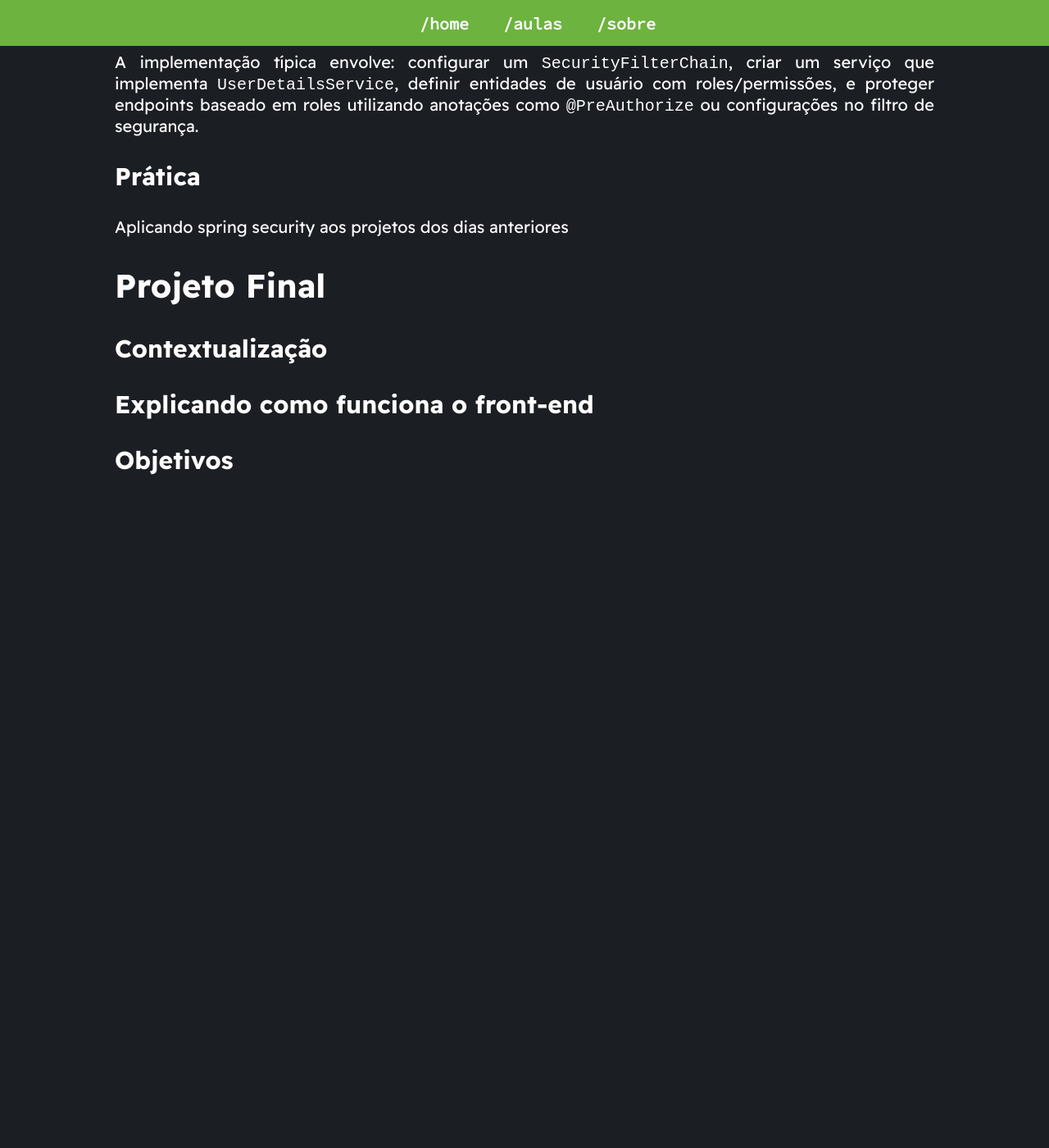
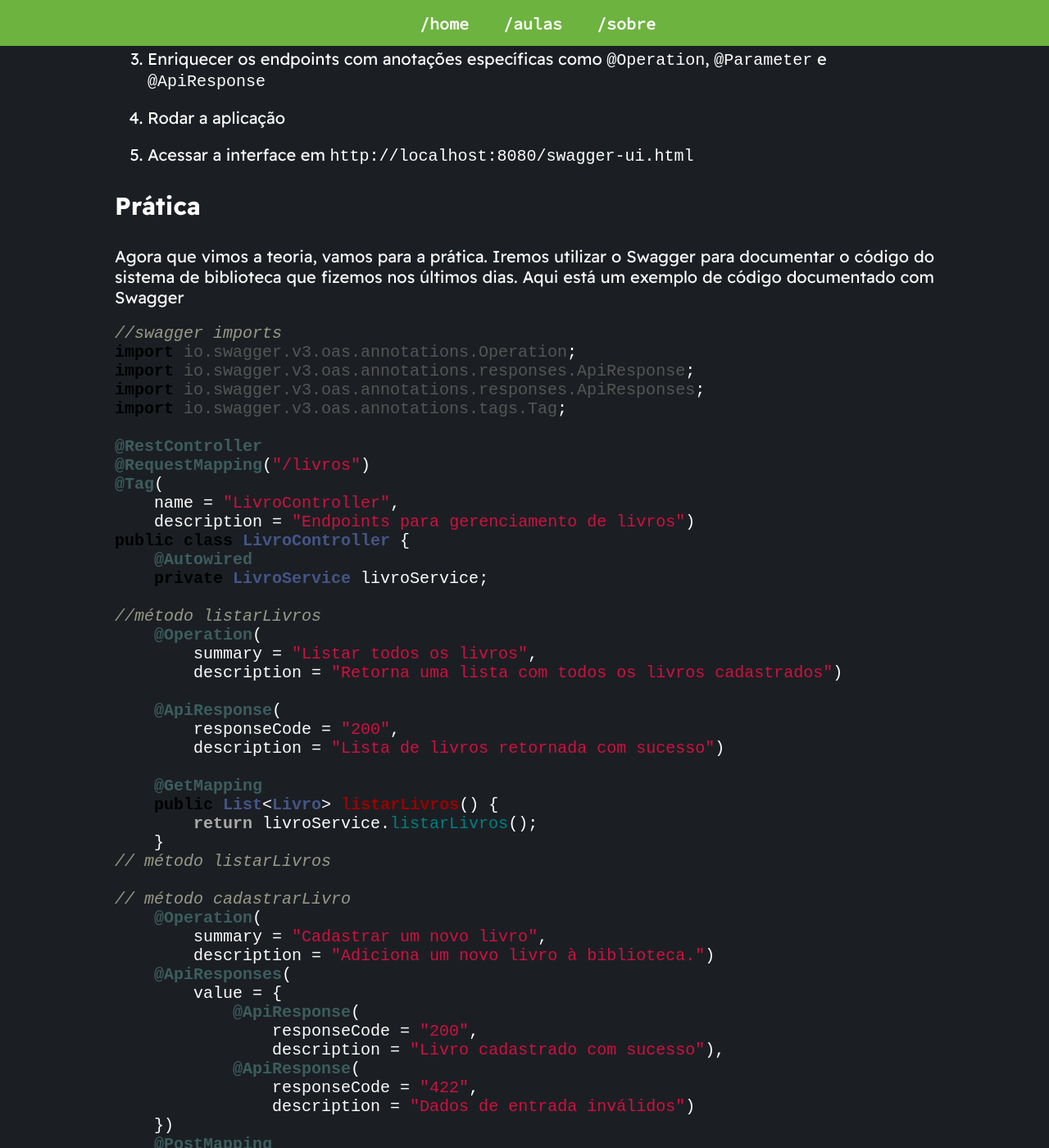
Before and after one commit to PETCC-UFRN/minicurso-spring, a Jekyll site: the page built from quartoDia.md, in a window 1280 px wide and 1400 px high, scrolled down 3277 px. Shown: the whole window at 82% size. Built offline with Jekyll 4.4.1, drawn with Linux system fonts in a browser that asks for light colours; before the commit the page ends 3907 px from its top, so only the background shows below that; some of the changed text lies outside the part shown.

Commit message:
dia 4: finaliza a parte de Swagger

````diff
--- a/quartoDia.md
+++ b/quartoDia.md
@@ -35,19 +35,135 @@ Swagger é um conjunto de ferramentas open-source para documentação de APIs RE
 
 3. Swagger Codegen: Ferramenta para gerar código cliente (SDKs) em várias linguagens a partir da documentação
 
+#### Documentação de API ≠ Documentação de Código
+Apesar de terem a mesma função (documentar), servem a propósitos diferentes: uma está mais ligada a contrados de entrada e saída e a outra está mais ligada ao funcionamento interno de algum pedaço de código. Vejamos uma tabelinha para melhorar o entendimento
+
+![Comparativo entre Documentação de API e Documentação de código](assets/images/comparacao-api-x-codigo.png)
+
 ### Utilizando o Swagger no Spring Boot
 No ecossistema Spring, utilizamos principalmente a biblioteca SpringDoc OpenAPI, que integra perfeitamente com Spring Boot e gera automaticamente a documentação Swagger a partir das anotações já existentes nos controllers. A configuração básica envolve:
 
 1. Adicionar a dependência `springdoc-openapi-starter-webmvc-ui` no `pom.xml`
+```xml
+    <dependencies>
+        ...
+		<dependency>
+			<groupId>org.springdoc</groupId>
+			<artifactId>springdoc-openapi-starter-webmvc-ui</artifactId>
+			<version>2.2.0</version>
+		</dependency>
+        ...
+    </dependencies>
+```
 
-2. Acessar a interface em `http://localhost:8080/swagger-ui.html`
+2. Personalizar a documentação através da classe de configuração OpenAPI
 
-3. Personalizar a documentação através da classe de configuração OpenAPI
+3. Enriquecer os endpoints com anotações específicas como `@Operation`, `@Parameter` e `@ApiResponse`
 
-4. Enriquecer os endpoints com anotações específicas como `@Operation`, `@Parameter` e `@ApiResponse`
+4. Rodar a aplicação
+
+5. Acessar a interface em `http://localhost:8080/swagger-ui.html`
+
+
 
 ### Prática
-Documentando os projetos dos dias anteriores usando swagger
+Agora que vimos a teoria, vamos para a prática. Iremos utilizar o Swagger para documentar o código do sistema de biblioteca que fizemos nos últimos dias. Aqui está um exemplo de código documentado com Swagger
+```java
+//swagger imports
+import io.swagger.v3.oas.annotations.Operation;
+import io.swagger.v3.oas.annotations.responses.ApiResponse;
+import io.swagger.v3.oas.annotations.responses.ApiResponses;
+import io.swagger.v3.oas.annotations.tags.Tag;
+
+@RestController
+@RequestMapping("/livros")
+@Tag(
+    name = "LivroController",
+    description = "Endpoints para gerenciamento de livros")
+public class LivroController {
+    @Autowired
+    private LivroService livroService;
+
+//método listarLivros
+    @Operation(
+        summary = "Listar todos os livros",
+        description = "Retorna uma lista com todos os livros cadastrados")
+
+    @ApiResponse(
+        responseCode = "200",
+        description = "Lista de livros retornada com sucesso")
+
+    @GetMapping
+    public List<Livro> listarLivros() {
+        return livroService.listarLivros();
+    }
+// método listarLivros
+
+// método cadastrarLivro
+    @Operation(
+        summary = "Cadastrar um novo livro",
+        description = "Adiciona um novo livro à biblioteca.")
+    @ApiResponses(
+        value = {
+            @ApiResponse(
+                responseCode = "200",
+                description = "Livro cadastrado com sucesso"),
+            @ApiResponse(
+                responseCode = "422",
+                description = "Dados de entrada inválidos")
+    })
+    @PostMapping
+    public Livro cadastrarLivro(@RequestBody Livro livro) {
+        return livroService.cadastrarLivro(livro);
+    }
+// método cadastrarLivro
+
+// método alugarLivro
+    @Operation(
+        summary = "Alugar um livro",
+        description = "Realiza o aluguel de um livro para um usuário.")
+    @ApiResponses(
+        value = {
+            @ApiResponse(
+                responseCode = "200",
+                description = "Livro alugado com sucesso"),
+            @ApiResponse(
+                responseCode = "400",
+                description = "Erro ao alugar o livro")
+    })
+    @PostMapping("/alugar")
+    public ResponseEntity<?> alugarLivro(@RequestBody AluguelDTO dadosAluguel) {
+        try {
+            Livro livroAlugado = livroService.alugarLivro(dadosAluguel);
+            return ResponseEntity.ok(livroAlugado);
+        } catch (RuntimeException e) {
+            return ResponseEntity.badRequest().body(e.getMessage());
+        }
+    }
+}
+// método alugarLivro
+```
+
+```java
+import io.swagger.v3.oas.annotations.media.Schema;
+
+public class AluguelDTO {
+    @Schema(
+        description = "ID do usuário que vai alugar",
+        example = "5")
+    private Long usuarioId;
+
+    @Schema(
+        description = "ID do livro a ser alugado",
+        example = "12")
+    private Long livroId;
+
+    // getters e setters
+}
+```
+#### O que queremos que seja documentado via Swagger
+- *Controllers*
+- *DTOs*
 
 ## Segurança com Spring Security
 ### Por que é importante ter um sistema sólido
````
Also changed, not shown: assets/images/comparacao-api-x-codigo.png (added), assets/images/swagger-api-print.png (added).
